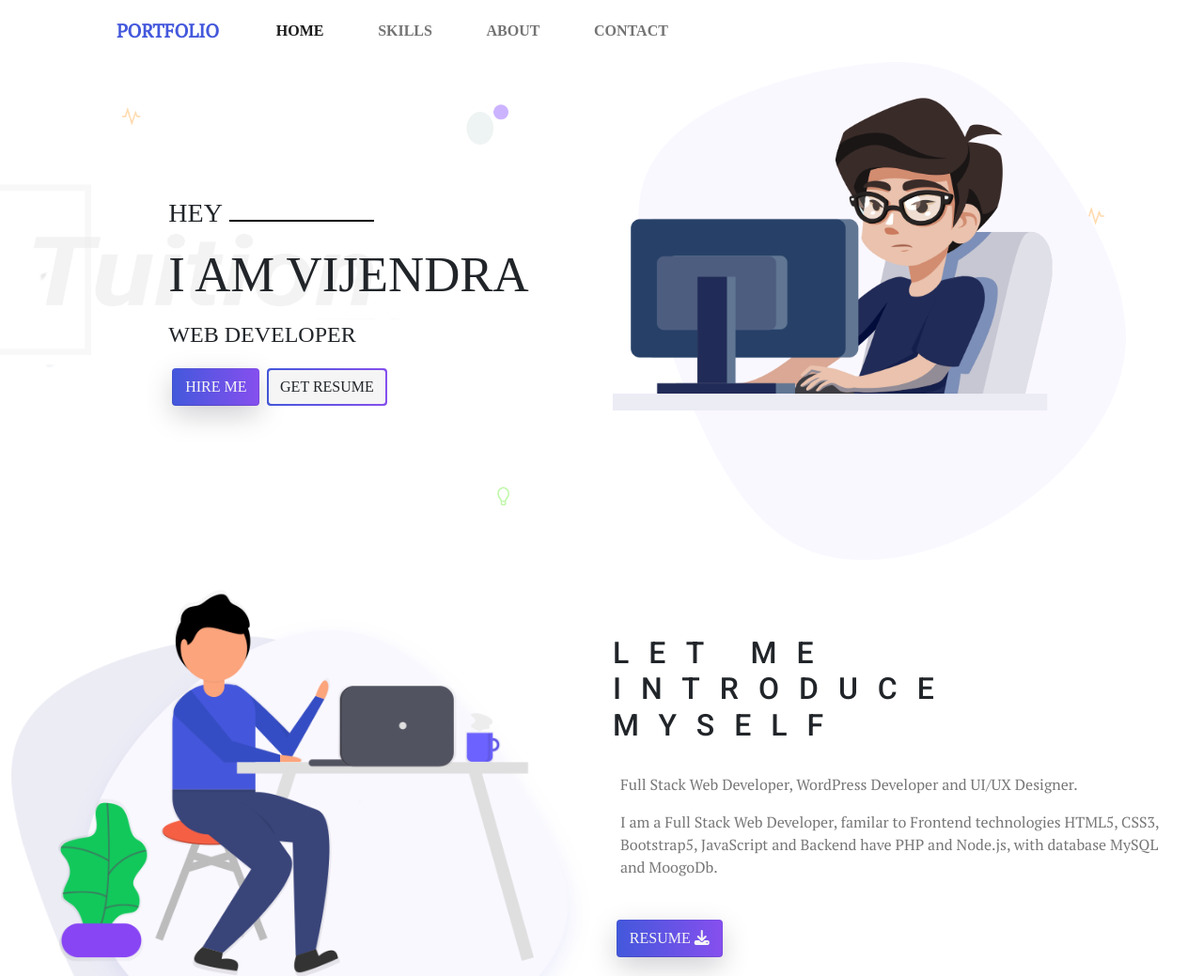
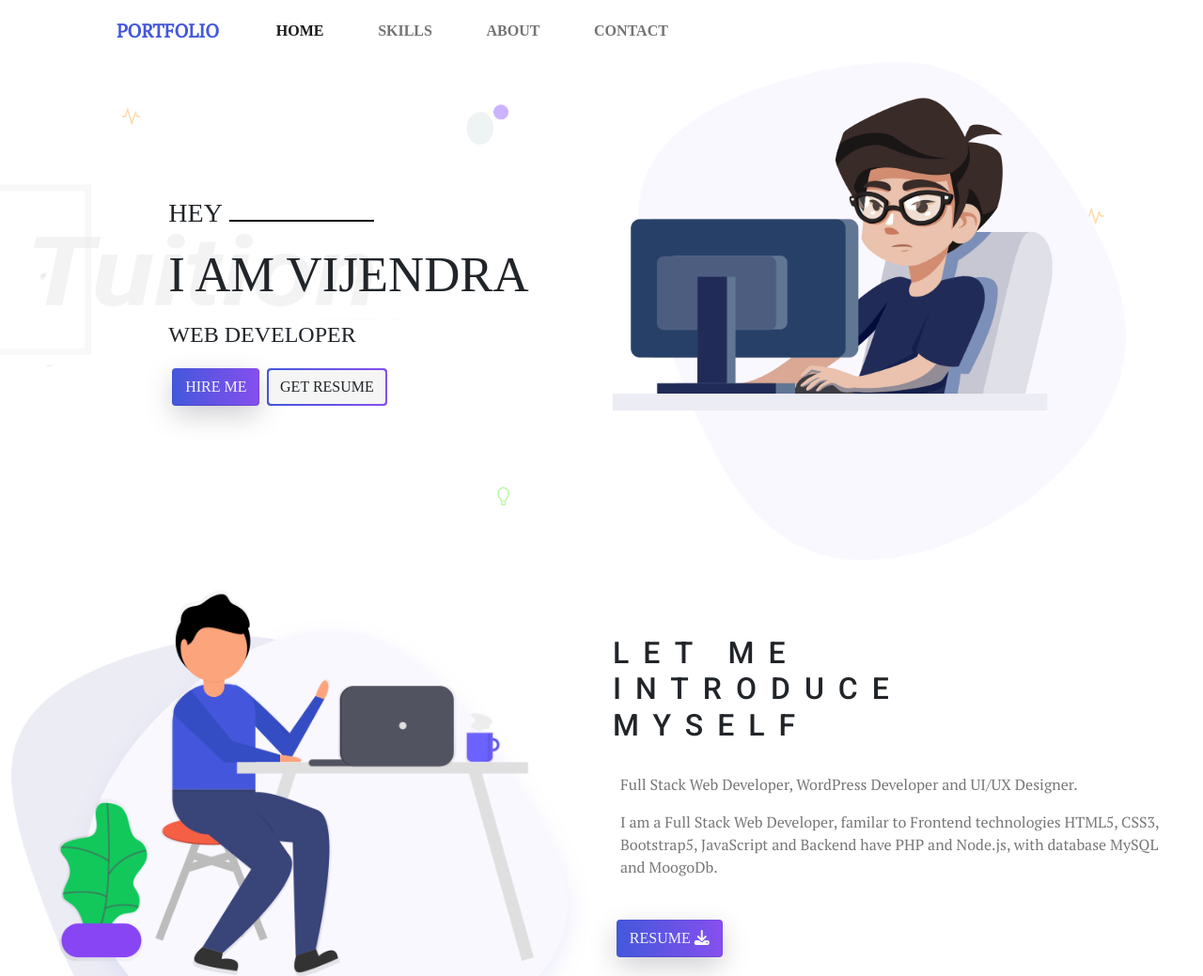
Before and after one commit to Vijendra-21/Portfolio-site, a plain HTML site: page index.html in a window 1280 px wide. Shown: the top 1039 px of the page at 94% size. Drawn offline with nearby package versions, Linux system fonts and the light colour scheme; a web font is replaced by a local one.

Commit message:
fixing latter spacing in about area

```diff
--- a/style.css
+++ b/style.css
@@ -118,7 +118,7 @@ button{
 .secondary-btn{
     background: whitesmoke;
     background-clip: padding-box;
-    transition: background.6s ease;
+    transition: background .6s ease;
 }
 .secondary-btn:hover{
     background: var(--graddient-color);
@@ -131,7 +131,7 @@ button{
 
 .about-area h2 > span{
     display: block;
-    letter-spacing: 21px;
+    letter-spacing: 15px;
     font-family: 'Roboto', sans-serif;
 }
 
```
